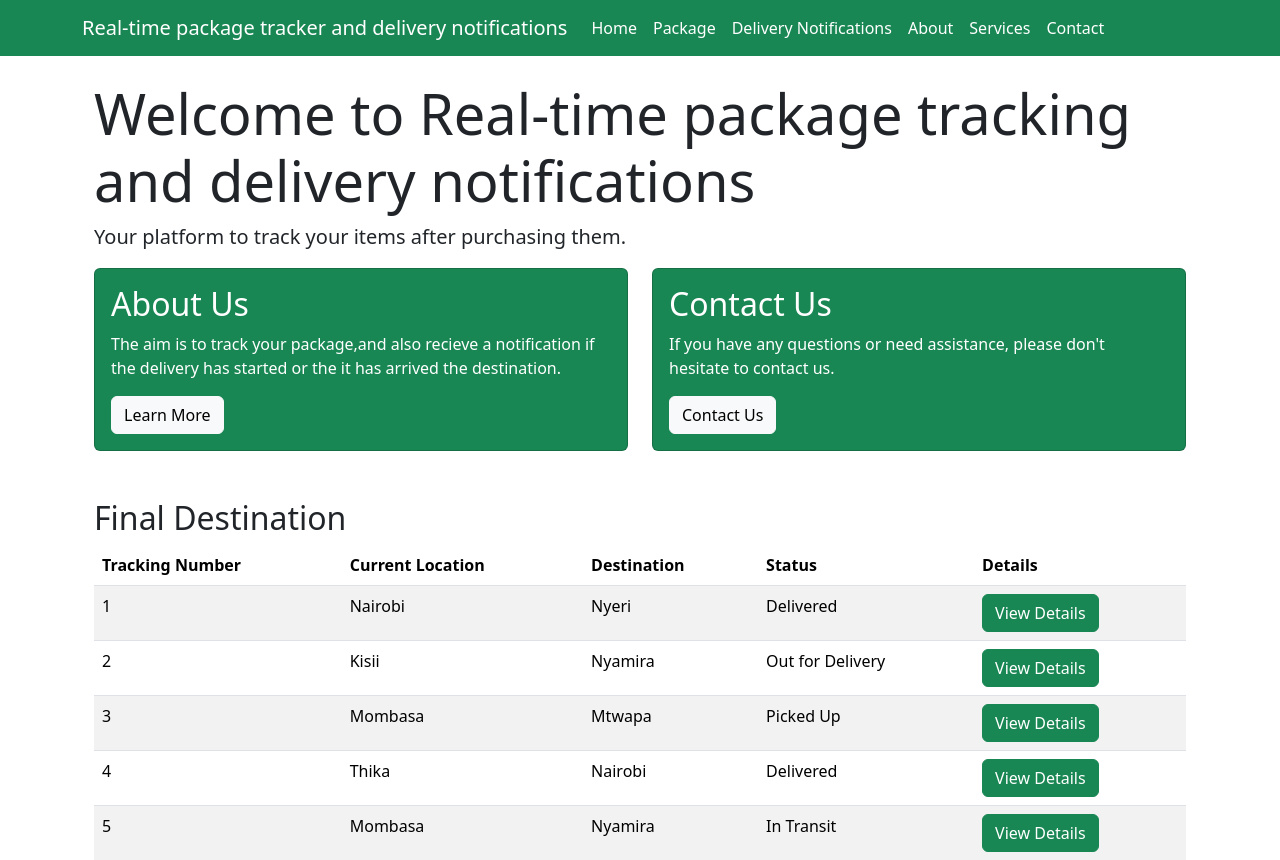
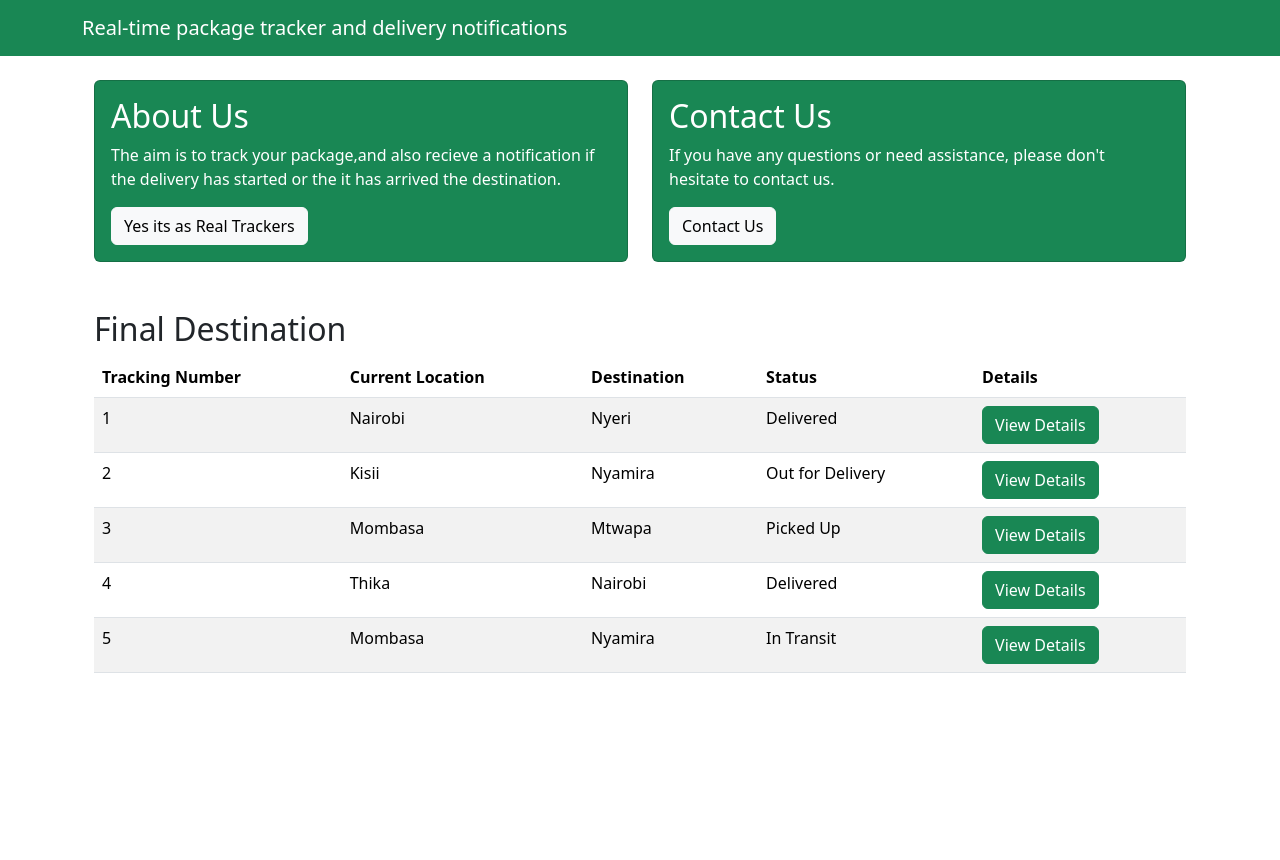
Before and after one commit to CodeBall-Pitch/real-time-package-tracking-notification, a Django app: page / in a window 1280 px wide. Shown: the top 860 px of the page. After the commit the page ends 673 px from the top, so only its background shows below. Run offline with Django 4.2, Linux system fonts and the light colour scheme; a user stored in the database is signed in; data comes from the database, SQL or seed files in the repository.

```diff
--- a/frontend/templates/base.html
+++ b/frontend/templates/base.html
@@ -18,28 +18,7 @@
         <button class="navbar-toggler" type="button" data-toggle="collapse" data-target="#navbarNav" aria-controls="navbarNav" aria-expanded="false" aria-label="Toggle navigation">
             <span class="navbar-toggler-icon"></span>
         </button>
-        <div class="collapse navbar-collapse" id="navbarNav">
-            <ul class="navbar-nav ml-auto">
-                <li class="nav-item active">
-                    <a class="nav-link text-white" href="/">Home</a>
-                </li>
-                <li class="nav-item">
-                    <a class="nav-link text-white" href="#">Package</a>
-                </li>
-                <li class="nav-item">
-                    <a class="nav-link text-white" href="#">Delivery Notifications</a>
-                </li>
-                <li class="nav-item">
-                    <a class="nav-link text-white" href="#">About</a>
-                </li>
-                <li class="nav-item">
-                    <a class="nav-link text-white" href="#">Services</a>
-                </li>
-                <li class="nav-item">
-                    <a class="nav-link text-white" href="#">Contact</a>
-                </li>
-            </ul>
-        </div>
+
     </div>
 </nav>
 
--- a/frontend/templates/home.html
+++ b/frontend/templates/home.html
@@ -1,10 +1,7 @@
 {% extends 'base.html' %}
 
 {% block content %}
-    <div class="jumbotron">
-        <h1 class="display-4">Welcome to Real-time package tracking and delivery notifications</h1>
-        <p class="lead">Your platform to track your items after purchasing them.</p>
-    </div>
+
 
     <div class="row">
         <div class="col-md-6">
@@ -12,7 +9,7 @@
                 <div class="card-body">
                     <h2 class="card-title">About Us</h2>
                     <p class="card-text">The aim is to track your package,and also recieve a notification if the delivery has started or the it has arrived the destination. </p>
-                    <a href="/about/" class="btn btn-light">Learn More</a>
+                    <a href="#" class="btn btn-light">Yes its as Real Trackers</a>
                 </div>
             </div>
         </div>
```
